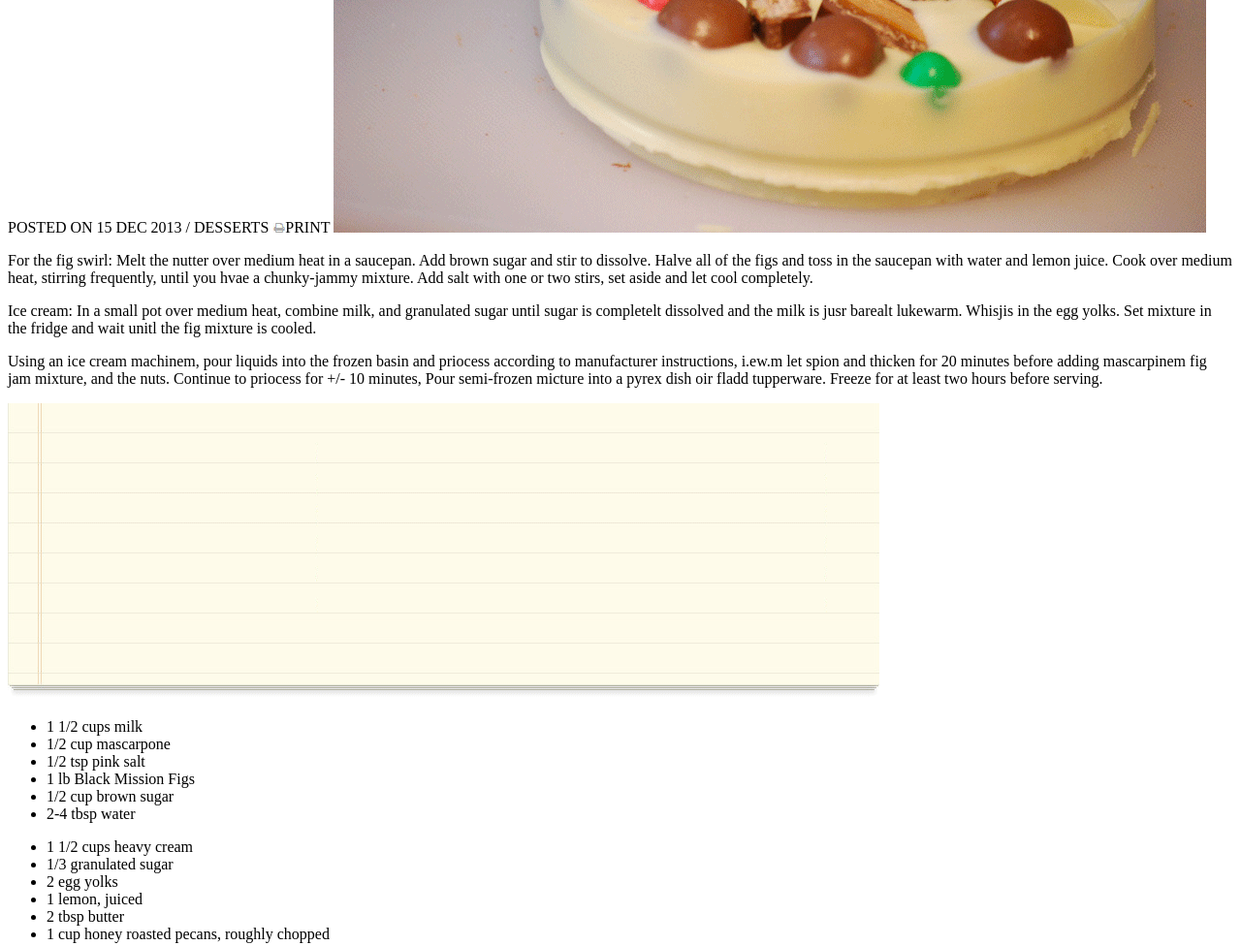
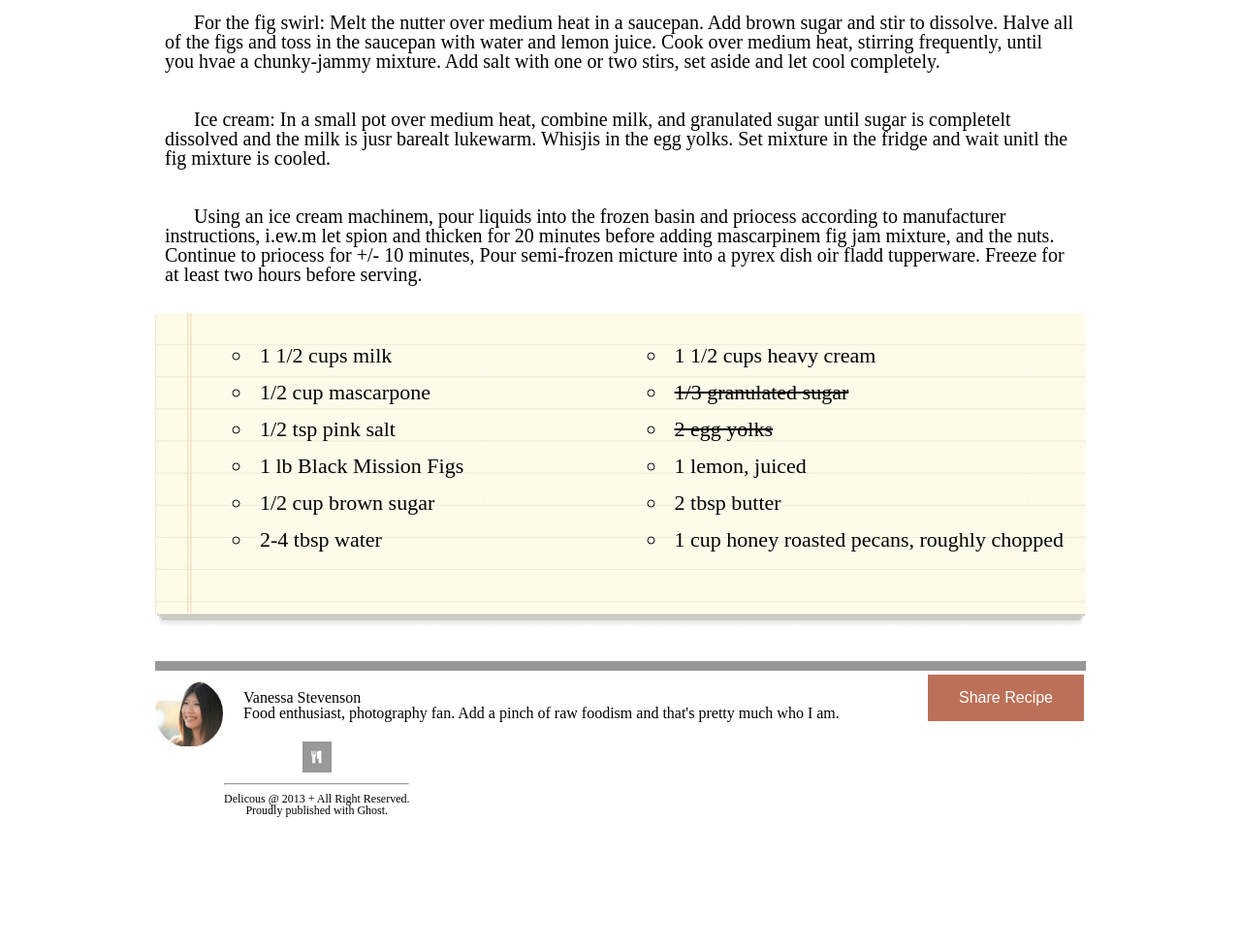
Before and after one commit to AlexWhitey/chocolate-pizza, a plain HTML site: page index.html in a window 1280 px wide. Shown: the part 825-1801 px from the top of the page at 97% size. After the commit the page ends 1668 px from the top, so only its background shows below. Drawn offline with Linux system fonts and the light colour scheme; files that its build step writes are made by us from their sources.

Commit message:
added css

```diff
--- a/index.html
+++ b/index.html
@@ -3,16 +3,19 @@
 
 <head>
 	<title>Chocolate Pizza</title>
-	<link rel="stylesheet" href="css/style.css" type="text/css" />
+	<link rel="stylesheet" href="reset.css" type="text/css" />
+	<link rel="stylesheet" href="style.css" type="text/css" />
 </head>
 
 <body>
 
 	<header>
 		<nav>
-			<img src="img/logo.png" />
-			<h2>Delicous</h2>
-			<span>THE BEST FOOD BLOG ON THE WEB</span>
+				<img src="img/logo.png" id="logo"/>
+			<article>
+				<h2>Delicous</h2>
+				<span>THE BEST FOOD BLOG ON THE WEB</span>
+			</article>
 			<ul>
 				<li><img src="img/fb-icon.png" /></li>
 				<li><img src="img/twit-icon.png" /></li>
@@ -28,12 +31,14 @@
 	</header>
 
 	<main>
+		<article id="title">
+			<h1>Chocolate Pizza</h1>
+			<span>POSTED ON 15 DEC 2013 / DESSERTS</span>
+			<span id="print"><img src="img/print-icon.png" />PRINT</span>
+		</article>
 
-		<h1>Chocolate Pizza</h1>
-		<span>POSTED ON 15 DEC 2013 / DESSERTS</span>
-		<span><img src="img/print-icon.png" />PRINT</span>
-
-		<img src="img/choco-pizza.png" alt="Herp" title="Chocolate Pizza" />
+		<img src="img/choco-pizza.png" alt="Hero image" title="Chocolate Pizza" id="hero"/>
+		<article>
 		<p>
 			For the fig swirl: Melt the nutter over medium heat in a saucepan. Add brown sugar and stir to dissolve. Halve all of the figs and toss in the saucepan with water and lemon juice. Cook over medium heat, stirring frequently, until you hvae a chunky-jammy mixture. Add salt with one or two stirs, set aside and let cool completely.
 		</p>
@@ -43,9 +48,10 @@
 		<p>
 			Using an ice cream machinem, pour liquids into the frozen basin and priocess according to manufacturer instructions, i.ew.m let spion and thicken for 20 minutes before adding mascarpinem fig jam mixture, and the nuts. Continue to priocess for +/- 10 minutes, Pour semi-frozen micture into a pyrex dish oir fladd tupperware. Freeze for at least two hours before serving.
 		</p>
-		<article>
-		<img src="img/list-bg.png" />
-		<ul>
+		</article>
+		<article id="list">
+		<img src="img/list-bg.png" id="imglist" />
+		<ul id="listone">
 			<li>1 1/2 cups milk</li>
 			<li>1/2 cup mascarpone</li>
 			<li>1/2 tsp pink salt</li>
@@ -53,10 +59,10 @@
 			<li>1/2 cup brown sugar</li>
 			<li>2-4 tbsp water</li>
 		</ul>
-		<ul>
+		<ul id="listtwo">
 				<li>1 1/2 cups heavy cream</li>
-				<li>1/3 granulated sugar</li>
-				<li>2 egg yolks</li>
+				<li class="cross">1/3 granulated sugar</li>
+				<li class="cross">2 egg yolks</li>
 				<li>1 lemon, juiced</li>
 				<li>2 tbsp butter</li>
 				<li>1 cup honey roasted pecans, roughly chopped</li>
@@ -65,13 +71,17 @@
 	</main>
 
 	<footer>
-		<img src="img/van-pic.png" />
+		<img src="img/van-pic.png" id="van"/>
+		<article>
 		<h3>Vanessa Stevenson</h3>
 		<p>Food enthusiast, photography fan. Add a pinch of raw foodism and that's pretty much who I am.</p>
+		</article>
 		<button>Share Recipe</button>
-		<img src="img/small-logo.png">
+		<article id="last">
+		<img src="img/small-logo.png" id="smalllogo"><hr>
 		<span>Delicous @ 2013 + All Right Reserved.</span>
 		<span>Proudly published with Ghost.</span>
+		</article>
 	</footer>
 
 </body>
--- /dev/null
+++ b/reset.css
@@ -0,0 +1,48 @@
+/* http://meyerweb.com/eric/tools/css/reset/
+   v2.0 | 20110126
+   License: none (public domain)
+*/
+
+html, body, div, span, applet, object, iframe,
+h1, h2, h3, h4, h5, h6, p, blockquote, pre,
+a, abbr, acronym, address, big, cite, code,
+del, dfn, em, img, ins, kbd, q, s, samp,
+small, strike, strong, sub, sup, tt, var,
+b, u, i, center,
+dl, dt, dd, ol, ul, li,
+fieldset, form, label, legend,
+table, caption, tbody, tfoot, thead, tr, th, td,
+article, aside, canvas, details, embed,
+figure, figcaption, footer, header, hgroup,
+menu, nav, output, ruby, section, summary,
+time, mark, audio, video {
+	margin: 0;
+	padding: 0;
+	border: 0;
+	font-size: 100%;
+	font: inherit;
+	vertical-align: baseline;
+}
+/* HTML5 display-role reset for older browsers */
+article, aside, details, figcaption, figure,
+footer, header, hgroup, menu, nav, section {
+	display: block;
+}
+body {
+	line-height: 1;
+}
+ol, ul {
+	list-style: none;
+}
+blockquote, q {
+	quotes: none;
+}
+blockquote:before, blockquote:after,
+q:before, q:after {
+	content: '';
+	content: none;
+}
+table {
+	border-collapse: collapse;
+	border-spacing: 0;
+}
--- a/style.css
+++ b/style.css
@@ -0,0 +1,139 @@
+html {
+    width: 960px;
+    margin: auto;
+}
+
+nav {
+    list-style-type: none;
+    overflow: hidden;;
+    border-bottom: 10px solid #989898;
+    margin-bottom: 30px;
+}
+
+#logo {
+    float: left;
+    padding-bottom: 10px;
+}
+
+nav article {
+    float: left;
+    display: inline;
+}
+article h2 {
+    font-size: 26px;
+}
+article span {
+    font-size: 12px;
+}
+
+ nav ul {
+        float: right;
+        margin: 15px 0px 10px 5px;
+}
+
+nav li {
+	display: inline;
+}
+
+nav li a {
+	display: inline-block;
+	text-decoration: none;
+	color: white;
+	padding: 15px;
+}
+
+/* +++++++++++++++++++++++++++++++++++++++++++++++++++++++++++++++++++++++++++++++++ */
+/* Main Body */
+
+#title h1 {
+    font-size: 32px;
+}
+
+#print {
+    float: right;
+}
+
+#hero {
+    width: 960px;
+    margin: 20px 0px;
+}
+
+main p {
+    font-size: 20px;
+    text-indent: 30px;
+    padding: 10px;
+    margin-bottom: 20px;
+}
+
+#imglist {
+    width: 960px;
+}
+
+#list {
+    position: relative;
+}
+
+main ul{
+    position: absolute;
+    font-size: 22px;
+    list-style-type: circle;
+}
+
+.cross{
+    text-decoration: line-through;
+}
+
+main li{
+    padding: 8px;
+}
+
+#listone {
+    top: 25px;
+    left: 100px;
+}
+
+#listtwo {
+    top: 25px;
+    right: 15px;
+}
+
+footer{
+    width: 960px;
+    border-top: 10px solid #989898;
+    margin-top: 30px;
+}
+
+#van {
+    float: left;
+    padding-top: 10px;
+}
+
+footer article{
+    display: inline-block;
+    margin: 20px;
+}
+
+button {
+    float: right;
+    background-color: #bc7058;
+    border: none;
+    color: white;
+    padding: 15px 32px;
+  text-align: center;
+  display: inline-block;
+  font-size: 16px;
+  margin: 4px 2px;
+}
+
+#last {
+    text-align: center;
+    margin: auto;
+}
+footer span{
+    display: block;
+    text-align: center;
+}
+
+#smalllogo{
+    text-align: center;
+}
```
Also changed, not shown: img/PREVIEW.jpg.
